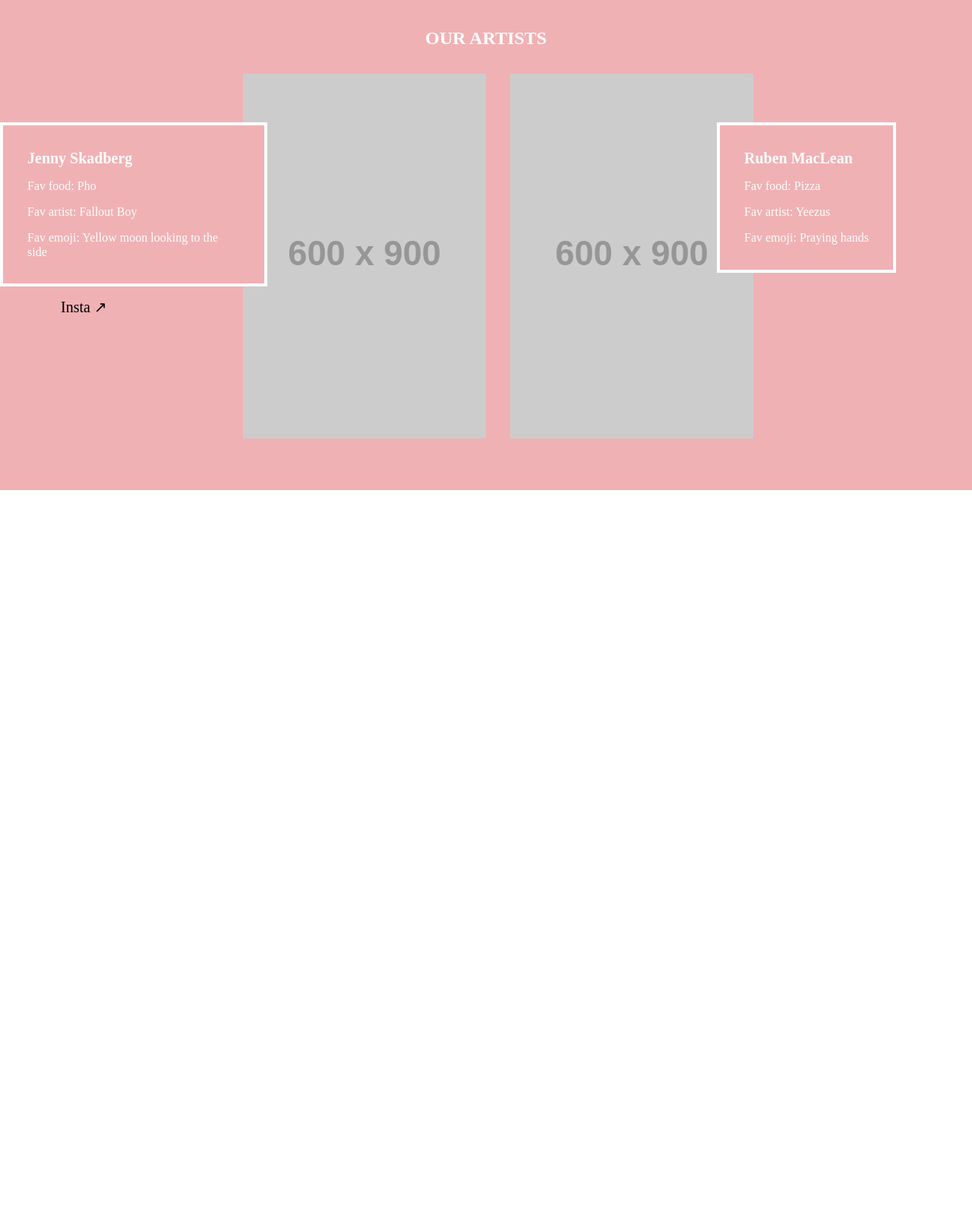
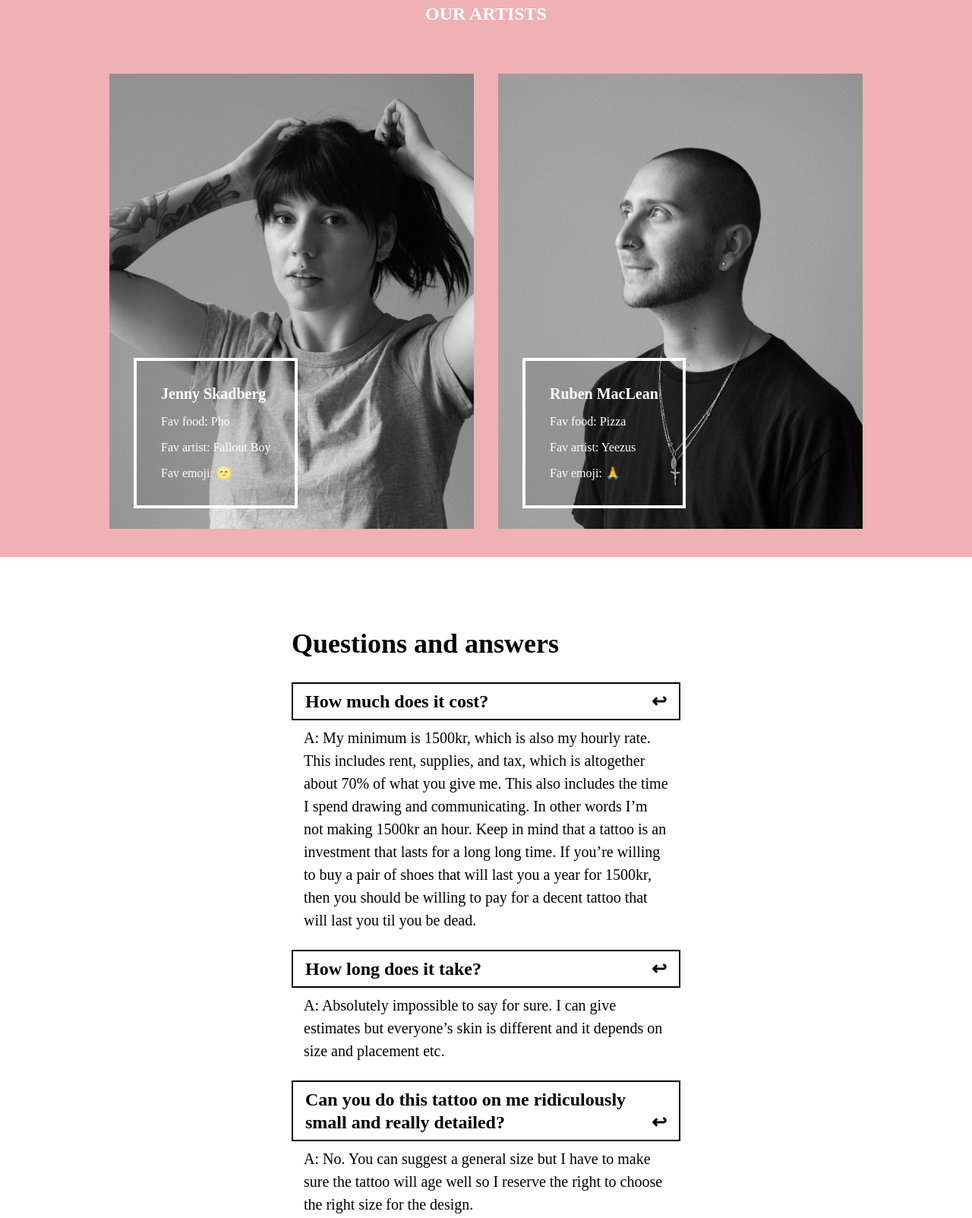
Before and after one commit to spoeken/studiofire.no, a website: page public/index.html in a window 1280 px wide. Shown: the part 1331-2934 px from the top of the page at 76% size. Before the commit the page ends 1976 px from the top, so only its background shows below. Drawn offline with Linux system fonts and the light colour scheme; placeholder pictures from the web are drawn by us.

Commit message:
Q and A. Artists section

```diff
--- a/public/index.html
+++ b/public/index.html
@@ -87,15 +87,14 @@
 
     </div>
   </div>
-  <div class="bg-pink white pv5">
-    <div class=" center">
-      <h2 class="white tc ttu mt4 mb4 lh-title aktiv-ex">Our Artists</h2>
+  <div class="bg-pink white pv4">
+    <div class="mw8 center">
+      <h2 class="white tc ttu mt4 mb5 lh-title aktiv-ex">Our Artists</h2>
+      <div class="flex content-center">
 
-      <div class="flex">
-
-
-        <div class="w-50 nr5 z-1">
-          <div class="tl bg-pink dib ph4 mt5 ba b--white bw2 pv4">
+        <div class="mh3 relative">
+          <img src="/assets/jenny.jpg" alt="" class="w-100">
+          <div class="dib ph4 ba b--white bw2 pv4 absolute bottom-0 left-0 z1 ma4 bg-black-10">
             <h5 class="f4 aktiv-ex ma0">Jenny Skadberg</h5>
             <p class="f5 aktiv-ex">Fav food:
               <span class="f26">Pho</span>
@@ -104,27 +103,13 @@
               <span class="f26">Fallout Boy</span>
             </p>
             <p class="f5 aktiv-ex mb0">Fav emoji:
-              <span>Yellow moon looking to the side</span>
+              <span>🌝</span>
             </p>
           </div>
-          <div class="ml5">
-            <a href="#" class="black ma3 dib link f4">Insta ↗</a>
-          </div>
         </div>
-        <div class="w-50">
-          <div class="mh3 tr">
-            <img src="//placehold.it/600x900" alt="" class="nr3">
-          </div>
-        </div>
-
-        <div class="w-50">
-          <div class="mh3 tr">
-            <img src="//placehold.it/600x900" alt="" class="nr3">
-          </div>
-        </div>
-
-        <div class="w-50 nl5">
-          <div class="mh3 tl bg-pink dib ph4 mt5 ba b--white bw2 pv4">
+        <div class="mh3 relative">
+          <img src="/assets/ruben.jpg" alt="" class="w-100">
+          <div class="dib ph4 ba b--white bw2 pv4 absolute bottom-0 left-0 z1 ma4 bg-black-10">
             <h5 class="f4 aktiv-ex ma0">Ruben MacLean</h5>
             <p class="f5 aktiv-ex">Fav food:
               <span class="f26">Pizza</span>
@@ -133,12 +118,40 @@
               <span class="f26">Yeezus</span>
             </p>
             <p class="f5 aktiv-ex mb0">Fav emoji:
-              <span>Praying hands</span>
+              <span>🙏</span>
             </p>
           </div>
         </div>
       </div>
     </div>
+  </div>
+  <div class="mw6 pv5 center">
+    <h2 class="f2">Questions and answers</h2>
+    <h3 class="f3 lh-title aktiv-ex mb0 ph3 pv2 ba bw1">How much does it cost?
+      <span class="fr">↩</span>
+    </h3>
+    <p class="f4 lh-copy mt2 mh3">A: My minimum is 1500kr, which is also my hourly rate. This includes rent, supplies, and tax, which is altogether about
+      70% of what you give me. This also includes the time I spend drawing and communicating. In other words I’m not making
+      1500kr an hour. Keep in mind that a tattoo is an investment that lasts for a long long time. If you’re willing to buy
+      a pair of shoes that will last you a year for 1500kr, then you should be willing to pay for a decent tattoo that will
+      last you til you be dead.</p>
+
+    <h3 class="f3 lh-title aktiv-ex mb0 ph3 pv2 ba bw1">How long does it take?
+      <span class="fr">↩</span>
+    </h3>
+    <p class="f4 lh-copy mt2 mh3">A: Absolutely impossible to say for sure. I can give estimates but everyone’s skin is different and it depends on size
+      and placement etc. </p>
+
+    <h3 class="f3 lh-title aktiv-ex mb0 ph3 pv2 ba bw1">Can you do this tattoo on me ridiculously small and really detailed?
+      <span class="fr">↩</span>
+    </h3>
+    <p class="f4 lh-copy mt2 mh3">A: No. You can suggest a general size but I have to make sure the tattoo will age well so I reserve the right to choose
+      the right size for the design.</p>
+
+    <h3 class="f3 lh-title aktiv-ex mb0 ph3 pv2 ba bw1">Is there anything I should do before the appointment?
+      <span class="fr">↩</span>
+    </h3>
+    <p class="f4 lh-copy mt2 mh3">A: You should eat something so you don't come in an empty stomach and bring something to drink. Soda is fine.</p>
 
 
   </div>
```
Also changed, not shown: public/assets/jenny.jpg (added), public/assets/ruben.JPG (added).
